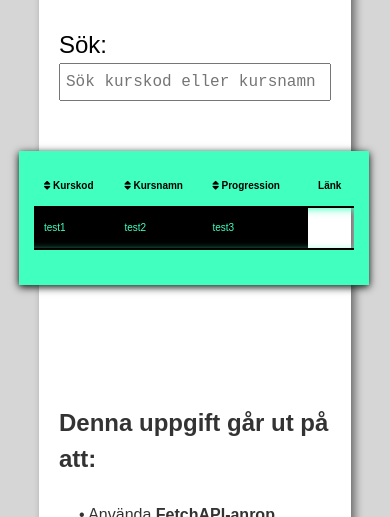
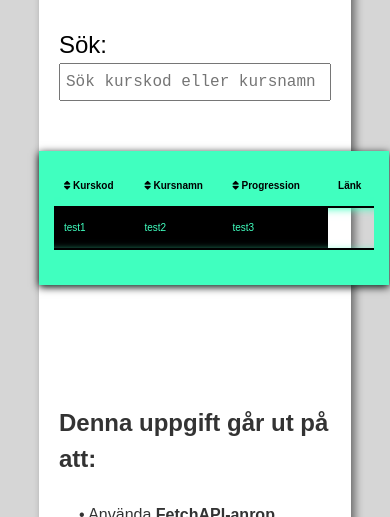
Before and after one commit to ChristoferCode/DT211G_Moment2, a website built with Parcel: page src/index.html in a window 390 px wide. Shown: the part 583-1100 px from the top of the page. Built offline with nearby package versions, Linux system fonts and the light colour scheme; no server answers.

Commit message:
lite mindre margin-left på tabell

```diff
--- a/src/css/table.css
+++ b/src/css/table.css
@@ -200,7 +200,7 @@ tfoot {
 @media only screen and (max-width: 470px) {
 
     table {
-        margin-left: -40px;
+        margin-left: -20px;
         margin-right: auto;
     }
 
```
